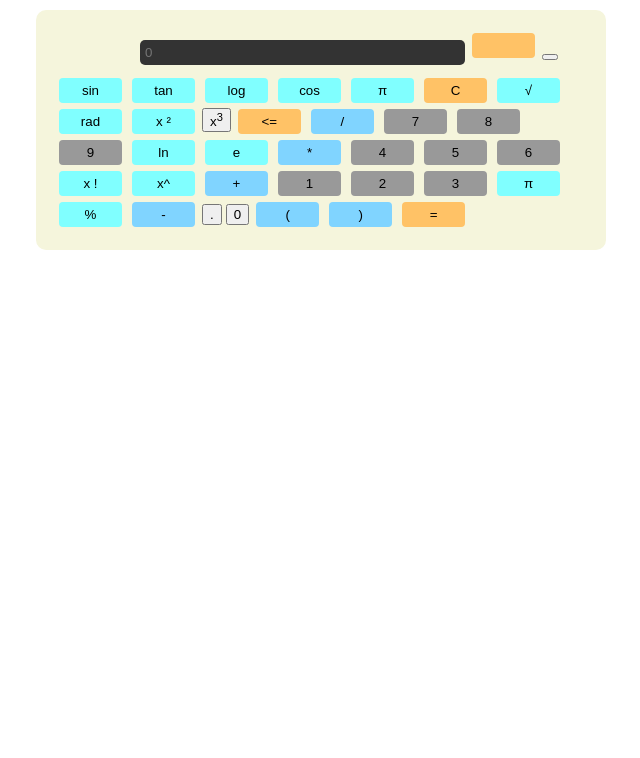
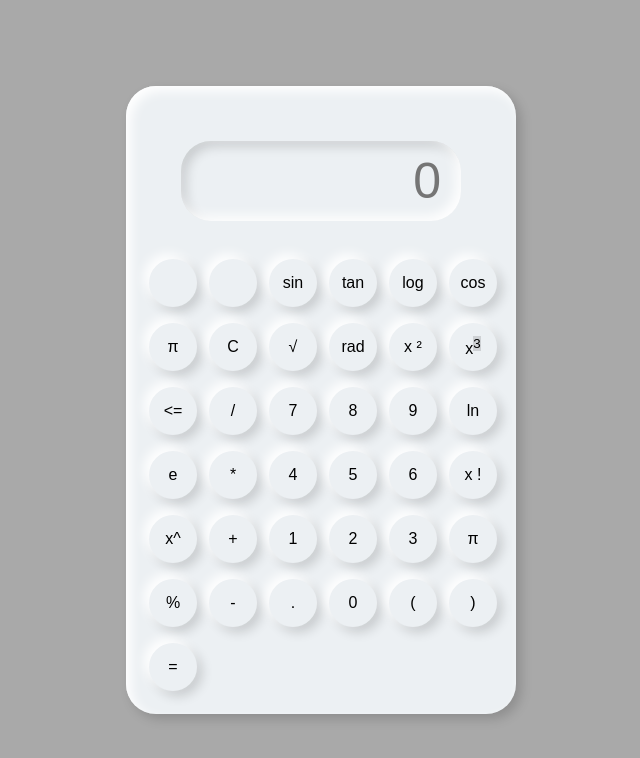
Before and after one commit to Shruti0026/htmlcssjs, a plain HTML site: page index.html in a window 1280 px wide. Shown: the whole page, without its empty margins (319-959 px from the left). Drawn offline with Linux system fonts and the light colour scheme.

Commit message:
css modified with updated changes

```diff
--- a/style.css
+++ b/style.css
@@ -1,69 +1,69 @@
-.calculator {
-    max-width: 530px;
-    background-color: beige;
-    padding: 20px;
-    border-radius: 10px;
-    margin: 10px auto;
+* {
+    margin: 0;
+    padding: 0;
+    box-sizing: border-box;
+    background-color: #ecf0f3;
+    font-family: sans-serif;
+    outline: none;
+    background-color: rgba(17, 16, 16, 0.137);
 }
 
-input[type=text] {
-    width: 315px;
-    height: 25px;
-    border-radius: 5px;
-    border: 0px;
-    background-color: #333333;
-    color: #d9d9d9;
-    padding: 0 5px 0 5px;
-    margin: 0 0px 10px 84px;
+.container {
+    height: 100vh;
+    display: flex;
+    justify-content: center;
+    align-items: center;
 }
 
-.calc-buttons {
-    display: flex;
-    flex-wrap: wrap;
-    justify-content: space-between;
+body>div>div.container-one {
+    background-color: #ecf0f3;
+    padding: 15px;
+    border-radius: 30px;
+    box-shadow: inset 5px 5px 12px #ffffff, 5px 5px 12px rgba(0, 0, 0, .16);
+    display: grid;
+    grid-template-columns: repeat(6, 60px);
 }
 
-.button {
-    margin: 3px;
-    width: 63px;
-    border: none;
-    height: 25px;
-    border-radius: 4px;
-    color: #000000;
-    cursor: pointer;
+.calculator {
+    background-color: #ecf0f3;
+    padding: 15px;
+    border-radius: 30px;
+    box-shadow: inset 5px 5px 12px #ffffff, 5px 5px 12px rgba(0, 0, 0, .16);
+    display: grid;
+    grid-template-columns: repeat(6, 60px);
 }
 
-button:hover {
-    background-color: hsla(180, 100%, 40%, 0.3);
-    transition: .2s;
+input {
+    grid-column: span 6;
+    height: 80px;
+    width: 280px;
+    background-color: #ecf0f3;
+    box-shadow: inset -5px -5px 12px #ffffff, inset 5px 5px 12px rgba(0, 0, 0, .16);
+    border: none;
+    border-radius: 30px;
+    color: rgba(70, 70, 70);
+    font-size: 50px;
+    text-align: end;
+    margin: auto;
+    margin-top: 40px;
+    margin-bottom: 30px;
+    padding: 20px;
 }
 
-.functions-one {
-    width: 210px;
-    display: flex;
-    flex-wrap: wrap;
-    justify-content: space-evenly;
+button {
+    height: 48px;
+    width: 48px;
+    background-color: #ecf0f3;
+    box-shadow: -5px -5px 12px #ffffff, 5px 5px 12px rgba(0, 0, 0, .16);
+    border: none;
+    border-radius: 50%;
+    margin: 8px;
+    font-size: 16px;
 }
 
-.functions-two {
-    width: 280px;
-    display: flex;
-    flex-wrap: wrap;
-    justify-content: space-between;
+.equal {
+    width: 115px;
+    border-radius: 40px;
+    background-color: #ecf0f3;
+    box-shadow: inset -5px -5px 12px #ffffff, 5px 5px 12px rgba(0, 0, 0, .16);
 }
-
-.triggers {
-    background-color: #ffc266;
-}
-
-.numbers {
-    background-color: #999999;
-}
-
-.basic-stuff {
-    background-color: #80d4ff;
-}
-
-.complex-stuff {
-    background-color: #80ffff;
-}
```
